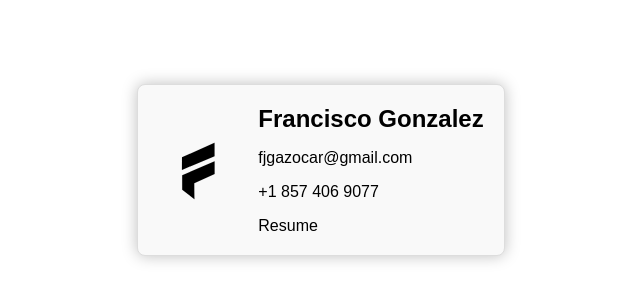
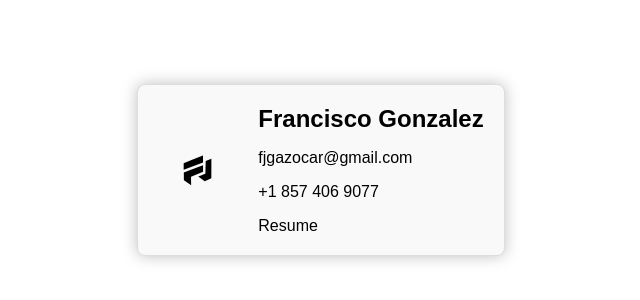
Before and after one commit to topcompra/fjgazocar, a plain HTML site: page index.html in a window 1280 px wide. Shown: the part 230-530 px from the top of the page, 319-959 px from the left. Drawn offline with Linux system fonts and the light colour scheme.

```diff
--- a/index.html
+++ b/index.html
@@ -69,7 +69,7 @@
 
         <div class="user-info">
             <div class="profile-picture">
-                <img src="images/letter_f.svg" alt="Profile Picture">
+                <img src="images/letter_fj.svg" alt="Profile Picture">
             </div>
         </div>
         <div class="content">
```
Also changed, not shown: images/letter_fj.svg (added).
